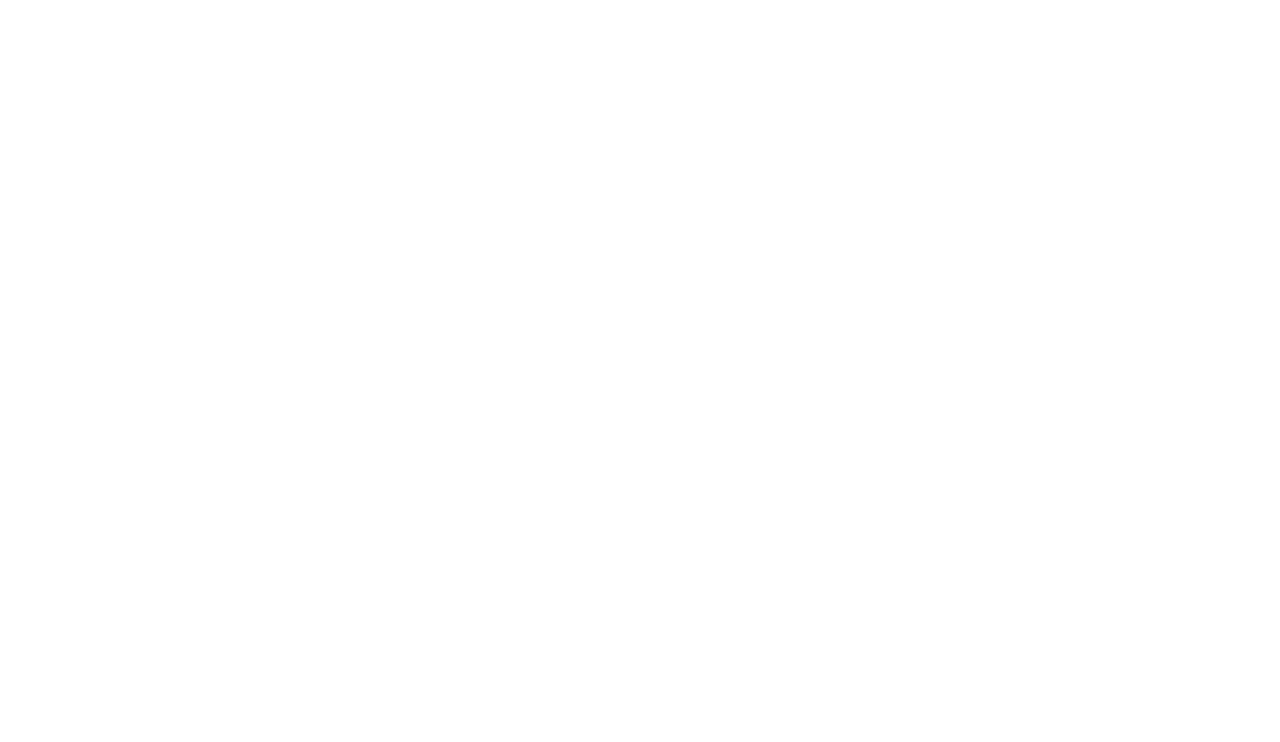
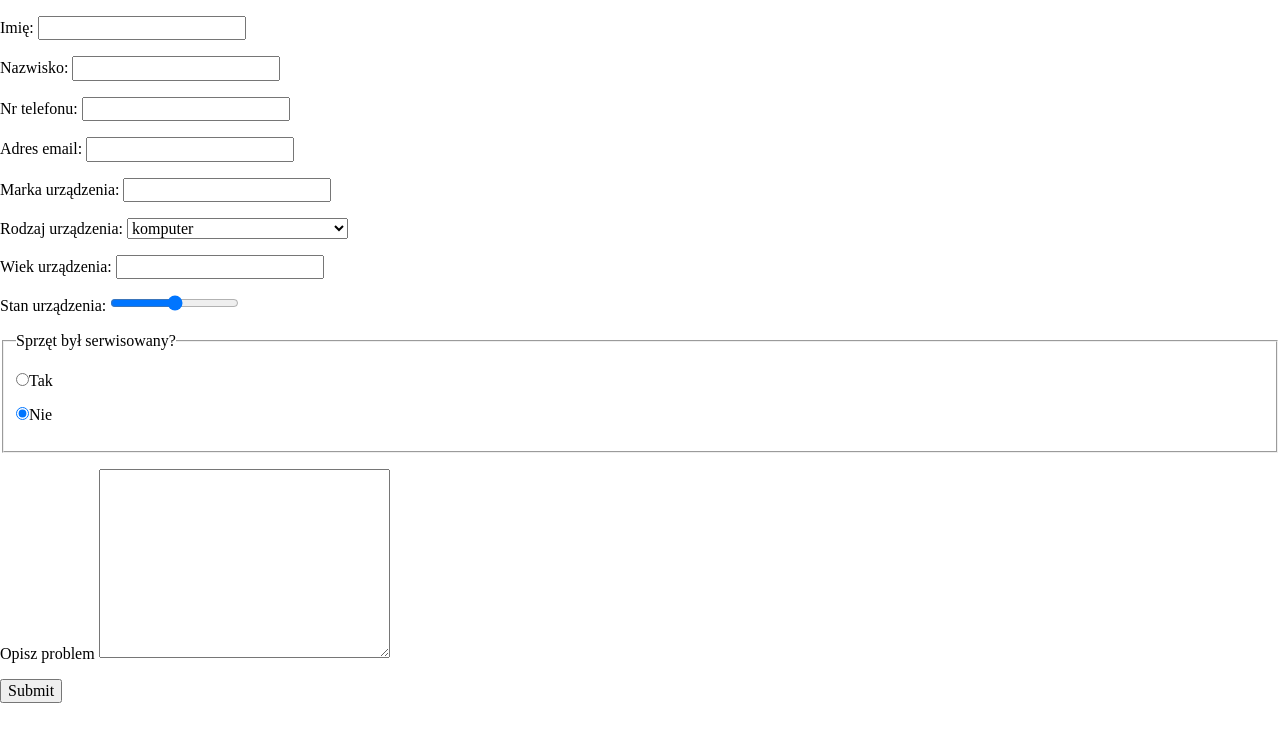
Before and after one commit to Andrzej-Jablonski-project/form, a plain HTML site: page index.html in a window 1280 px wide. Drawn offline with Linux system fonts and the light colour scheme.

Commit message:
feat: HTML structure

```diff
--- a/index.html
+++ b/index.html
@@ -11,7 +11,51 @@
 </head>
 
 <body>
-
+    <main class="main">
+        <form class="form" method="POST" action="http://dev.cotenfrontend.pl">
+            <p>
+                <label for="name">Imię:
+                    <input name="name" type="text" id="name">
+                </label>
+            </p>
+            <p><label for="surname">Nazwisko:
+                    <input type="text" name="surname" id="surname">
+                </label></p>
+            <p><label for="telephone">Nr telefonu:
+                    <input type="tel" name="telephone" id="telephone">
+                </label></p>
+            <p><label for="email">Adres email:
+                    <input type="email" name="email" id="email">
+                </label></p>
+            <p><label for="deviceBrand">Marka urządzenia:
+                    <input type="text" name="deviceBrand" id="deviceBrand">
+                </label> </p>
+            <label for="typeOfDevice">Rodzaj urządzenia:</label>
+            <select name="typeOfDevice" id="typeOfDevice">
+                <option value="computer">komputer</option>
+                <option value="television">telewizor</option>
+                <option value="amplifier">wzmacniacz</option>
+                <option value="player device">odtwrzacz CD, DVD, BlueRay</option>
+            </select>
+            <p><label for="age">Wiek urządzenia:
+                    <input type="number" name="age" id="age">
+                </label> </p>
+            <p><label for="deviceStatus">Stan urządzenia:
+                    <input type="range" min="0" max="100" step="5" name="deviceStatus" id="deviceStatus">
+                </label> </p>
+            <fieldset>
+                <legend>Sprzęt był serwisowany?</legend>
+                <p><input type="radio" value="1" name="repairedDevice" id="yes"><label for="yes">Tak</label>
+                </p>
+                <p><input checked type="radio" value="0" name="repairedDevice" id="no"><label for="no">Nie</label>
+                </p>
+            </fieldset>
+            <p><label for="desc">Opisz problem</label>
+                <textarea name="desc" id="desc" cols="30" rows="10"></textarea>
+            </p>
+            <input type="submit">
+        </form>
+    </main>
 
 </body>
 
```
